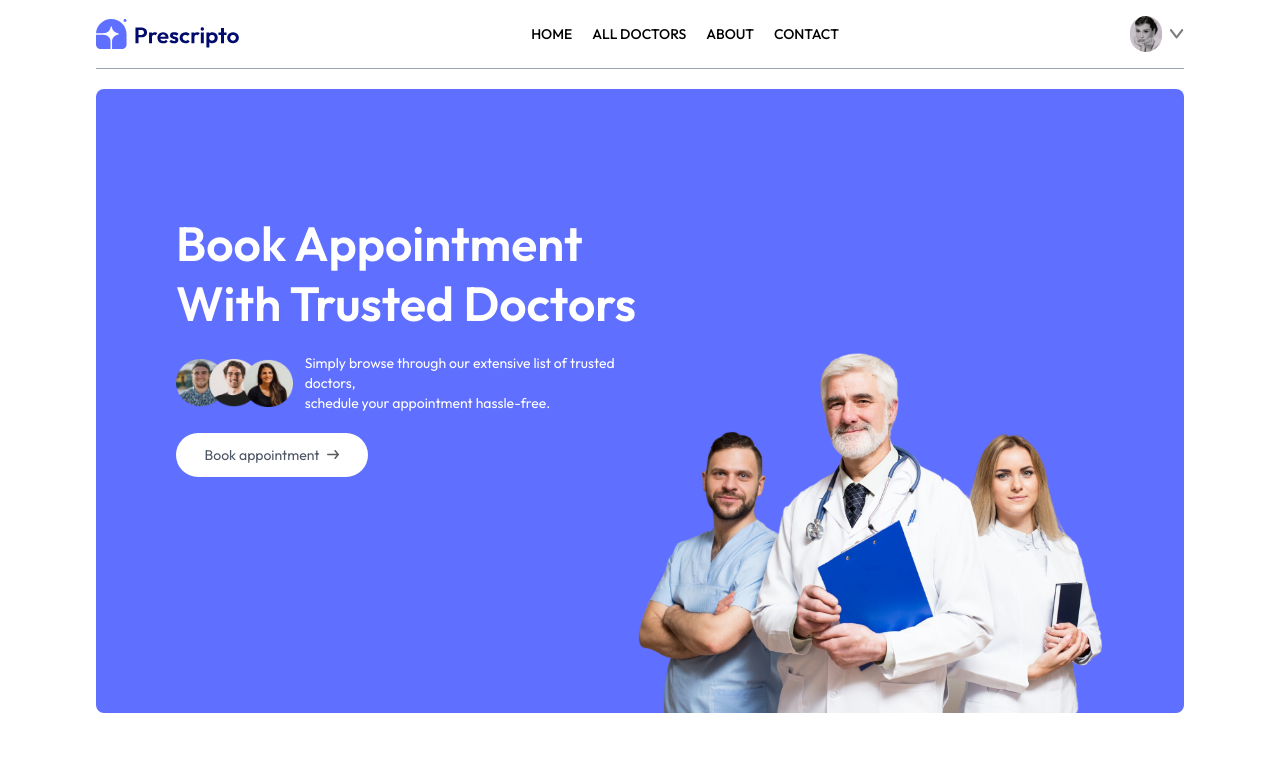
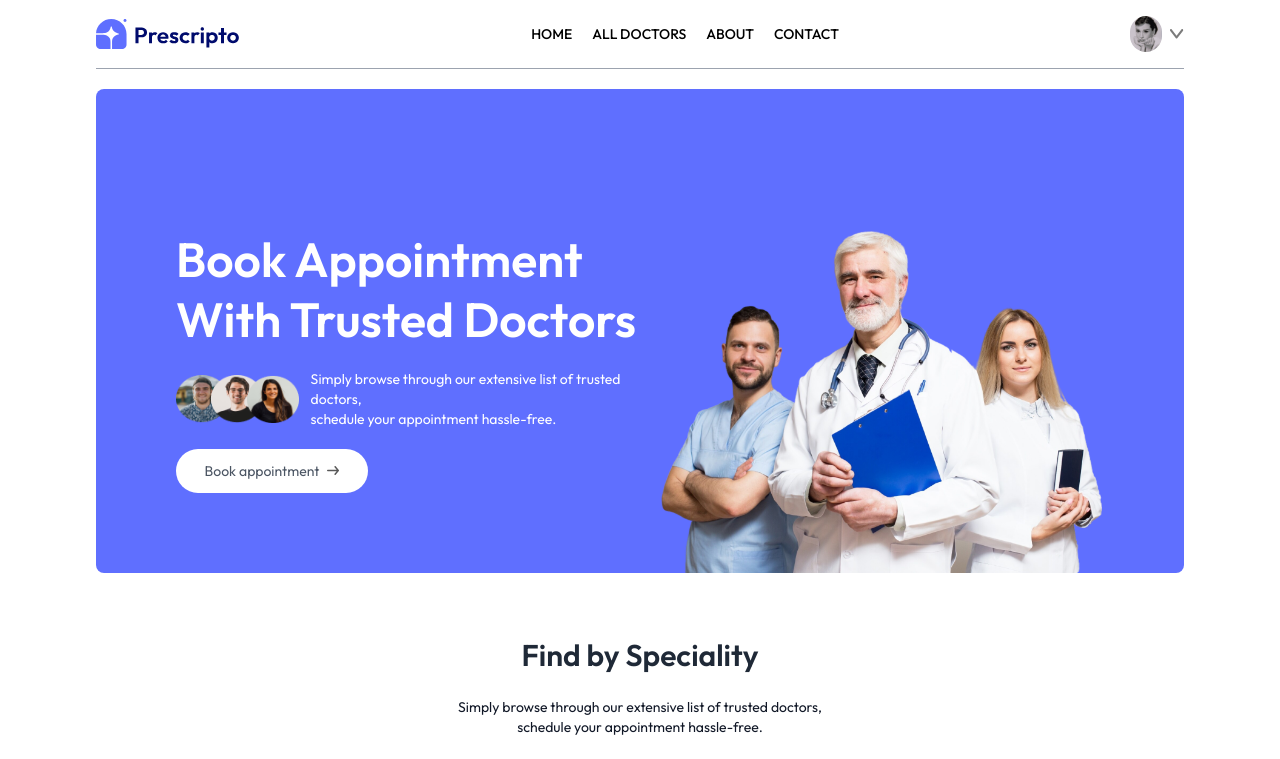
Before and after one commit to Maryiamreda/prescripto, a React (Vite) app: page / in a window 1280 px wide. Shown: the top 759 px of the page. Built offline with nearby package versions, Linux system fonts and the light colour scheme.

Commit message:
fix banner reactivity

```diff
--- a/src/components/Header.tsx
+++ b/src/components/Header.tsx
@@ -3,8 +3,8 @@ import Arrow from '../assets/assets_frontend/arrow_icon.svg'
 import Grouprofile from '../assets/assets_frontend/group_profiles.png'
 const Header = () => {
     return (
-        <div className="bg-primary px-10 md:px-20 md:h-[78vh]  md:flex md:flex-row flex-col  mt-5 rounded-lg">
-            <div className=' flex flex-col items-center md:relative md:top-24  md:items-start gap-5  pt-7 '>
+        <div className="bg-primary px-10  justify-between md:px-20 md:pt-48    flex md:flex-row  flex-col  mt-5 rounded-lg">
+            <div className=' flex flex-col  md:relative md:bottom-20 gap-5  pt-7 '>
                 <p className='text-white text-3xl md:text-5xl font-semibold  text-start md:leading-tight'>Book Appointment<br />
                     With Trusted Doctors</p>
                 <div className='flex flex-col items-center md:flex-row gap-3'>
@@ -15,8 +15,8 @@ const Header = () => {
                 </div>
                 <a href='#speciality' className='flex text-gray-600 bg-white text-sm w-48 justify-center px-2 py-3 items-center gap-2 rounded-3xl'><p>Book appointment</p><img src={Arrow} className='w-3' /></a>
             </div>
-            <div className='flex items-end md:flex-end '>
-                <img src={HeaderImg} className='w-96 md:w-[32rem]' alt="" />
+            <div className='md:w-1/2 relative '>
+                <img src={HeaderImg} className='w-full md:absolute bottom-0 h-auto rounded-lg' alt="" />
             </div>
 
         </div>);
```
